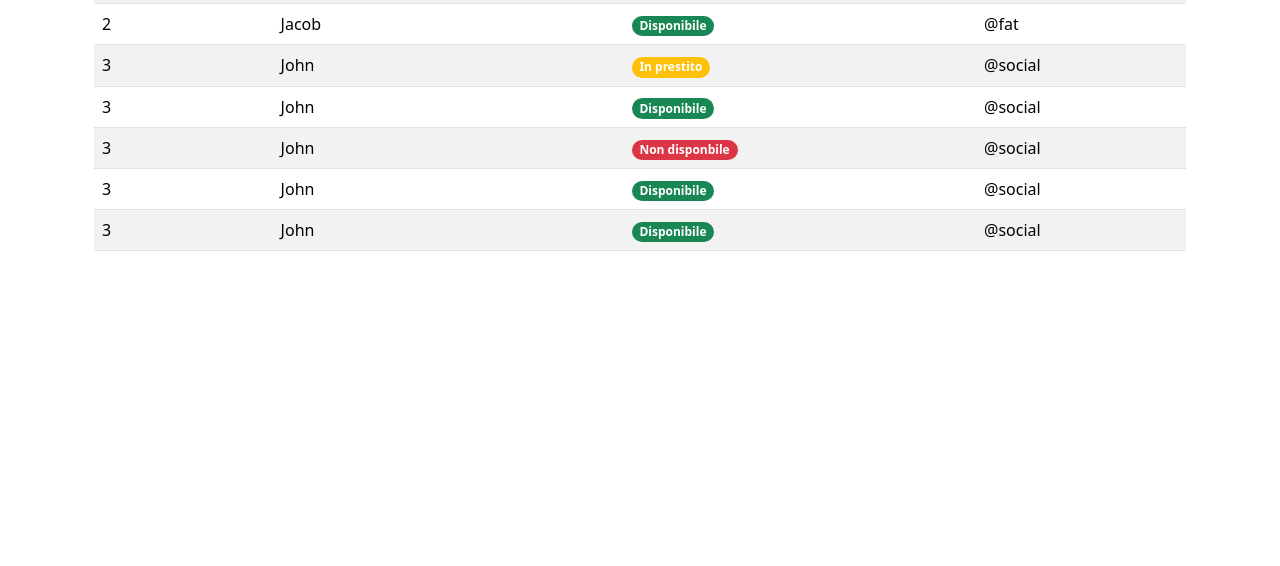
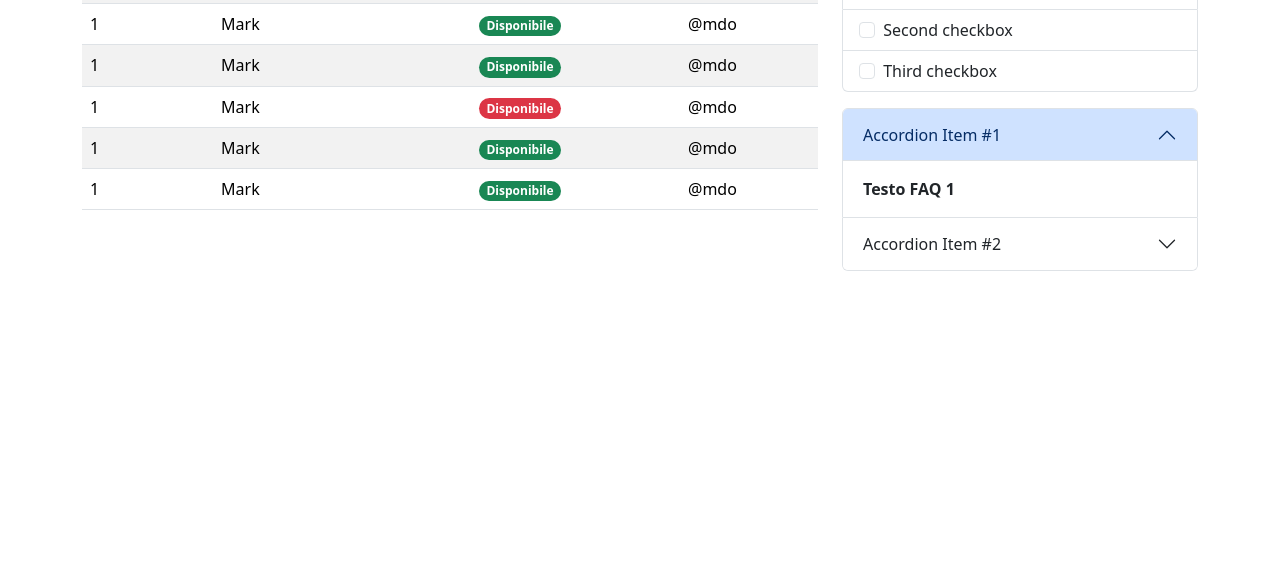
Before and after one commit to noemimassucco/html-css-bootstrap-dashboard, a plain HTML site: page index.html in a window 1280 px wide. Shown: the part 234-800 px from the top of the page. Drawn offline with nearby package versions, Linux system fonts and the light colour scheme.

Commit message:
Termianti, da aggiungere testi corretti e icone

```diff
--- a/index.html
+++ b/index.html
@@ -36,12 +36,15 @@
   </div>
 </nav>
 </header>
-<main class="container">
-<section class="d-flex mt-3 justify-content-between">
-<p> Catalogo Libri</p>
+<main class="container mt-4">
+  <section class="d-flex justify-content-between mb-3">
+    <p>Catalogo Libri</p>
     <button type="button" class="btn btn-primary btn-sm">Aggiungi Libro</button>
   </section>
-<div class="container">
+
+  <div class="row">
+
+    <div class="col-12 col-lg-8">
       <table class="table table-striped">
         <thead>
           <tr>
@@ -55,65 +58,94 @@
           <tr>
             <td>1</td>
             <td class="d-none d-md-table-cell">Mark</td>
-      <td>
-        <span class="badge bg-success rounded-pill"> Disponibile </span>
-    </td>
+            <td><span class="badge bg-warning rounded-pill">In prstito</span></td>
             <td>@mdo</td>
           </tr>
         <tr>
-      <td>2</td>
-      <td class="d-none d-md-table-cell">Jacob</td>
-    <td>
-    <span class="badge bg-success rounded-pill"> Disponibile </span>
-    </td>
-      <td>@fat</td>
+            <td>1</td>
+            <td class="d-none d-md-table-cell">Mark</td>
+            <td><span class="badge bg-success rounded-pill">Disponibile</span></td>
+            <td>@mdo</td>
           </tr>
            <tr>
-      <td>3</td>
-      <td class="d-none d-md-table-cell">John</td>
-     <td >
-    <span class="badge bg-warning rounded-pill"> In prestito</span>
-    </td>
-      <td>@social</td>
+            <td>1</td>
+            <td class="d-none d-md-table-cell">Mark</td>
+            <td><span class="badge bg-success rounded-pill">Disponibile</span></td>
+            <td>@mdo</td>
           </tr>
            <tr>
-      <td>3</td>
-      <td class="d-none d-md-table-cell">John</td>
- <td >
-    <span class="badge bg-success rounded-pill"> Disponibile </span>
-    </td>n>
-      <td>@social</td>
+            <td>1</td>
+            <td class="d-none d-md-table-cell">Mark</td>
+            <td><span class="badge bg-danger rounded-pill">Disponibile</span></td>
+            <td>@mdo</td>
           </tr>
            <tr>
-      <td>3</td>
-      <td class="d-none d-md-table-cell">John</td>
- <td>
-    <span class="badge bg-danger rounded-pill"> Non disponbile</span>
-    </td>
-      <td>@social</td>
+            <td>1</td>
+            <td class="d-none d-md-table-cell">Mark</td>
+            <td><span class="badge bg-success rounded-pill">Disponibile</span></td>
+            <td>@mdo</td>
           </tr>
            <tr>
-      <td>3</td>
-      <td class="d-none d-md-table-cell">John</td>
-   <td>
-    <span class="badge bg-success rounded-pill"> Disponibile </span>
-    </td>
-      <td>@social</td>
-    </tr>
-        <tr>
-      <td>3</td>
-      <td class="d-none d-md-table-cell">John</td>
-<td>
-    <span class="badge bg-success rounded-pill"> Disponibile </span>
-    </td>
-      <td>@social</td>
+            <td>1</td>
+            <td class="d-none d-md-table-cell">Mark</td>
+            <td><span class="badge bg-success rounded-pill">Disponibile</span></td>
+            <td>@mdo</td>
           </tr>
 
         </tbody>
       </table>
     </div>
 
+
+    <div class="col-12 col-lg-4">
+
+      <ul class="list-group mb-3">
+        <li class="list-group-item">
+          <h2>Todo</h2>
+          <input class="form-check-input me-1" type="checkbox" value="" id="firstCheckbox">
+          <label class="form-check-label" for="firstCheckbox">First checkbox</label>
+        </li>
+        <li class="list-group-item">
+          <input class="form-check-input me-1" type="checkbox" value="" id="secondCheckbox">
+          <label class="form-check-label" for="secondCheckbox">Second checkbox</label>
+        </li>
+        <li class="list-group-item">
+          <input class="form-check-input me-1" type="checkbox" value="" id="thirdCheckbox">
+          <label class="form-check-label" for="thirdCheckbox">Third checkbox</label>
+        </li>
+      </ul>
+
+      <div class="accordion" id="accordionExample">
+        <div class="accordion-item">
+          <h2 class="accordion-header">
+            <button class="accordion-button" type="button" data-bs-toggle="collapse" data-bs-target="#collapseOne" aria-expanded="true" aria-controls="collapseOne">
+              Accordion Item #1
+            </button>
+          </h2>
+          <div id="collapseOne" class="accordion-collapse collapse show" data-bs-parent="#accordionExample">
+            <div class="accordion-body">
+              <strong>Testo FAQ 1</strong>
+            </div>
+          </div>
+        </div>
+        <div class="accordion-item">
+          <h2 class="accordion-header">
+            <button class="accordion-button collapsed" type="button" data-bs-toggle="collapse" data-bs-target="#collapseTwo" aria-expanded="false" aria-controls="collapseTwo">
+              Accordion Item #2
+            </button>
+          </h2>
+          <div id="collapseTwo" class="accordion-collapse collapse" data-bs-parent="#accordionExample">
+            <div class="accordion-body">
+              <strong>Testo FAQ 2</strong>
+            </div>
+          </div>
+        </div>
+
+      </div>
+    </div>
+  </div>
 </main>
+
 <footer></footer>
 
 
```
Lines whose indentation alone changed are shown as unchanged.
